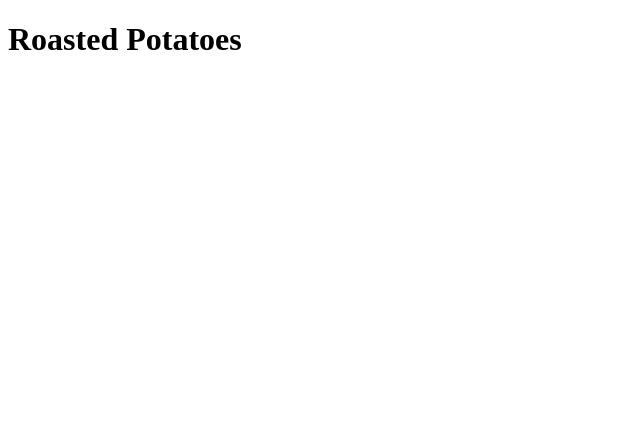
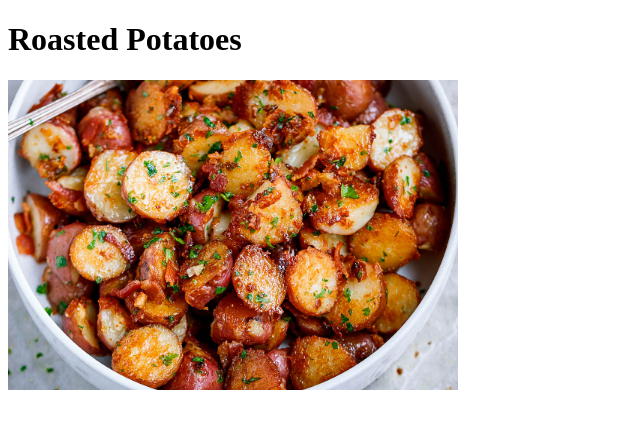
Before and after one commit to veronicabreguta/odin-recipes, a plain HTML site: page recipes/roasted-potatoes.html in a window 1280 px wide. Shown: the whole page, without its empty margins (0-640 px from the left). Drawn offline with Linux system fonts and the light colour scheme.

Commit message:
Add roasted potatoes image to roasted potatoes page

```diff
--- a/recipes/roasted-potatoes.html
+++ b/recipes/roasted-potatoes.html
@@ -7,5 +7,7 @@
 </head>
 <body>
     <h1>Roasted Potatoes</h1>
+    <img src="../images/roasted-potatoes.png" alt="finished dish of
+    garlic roasted potatoes" height="310" width="450">
 </body>
 </html>
```
Also changed, not shown: images/roasted-potatoes.png (added).
